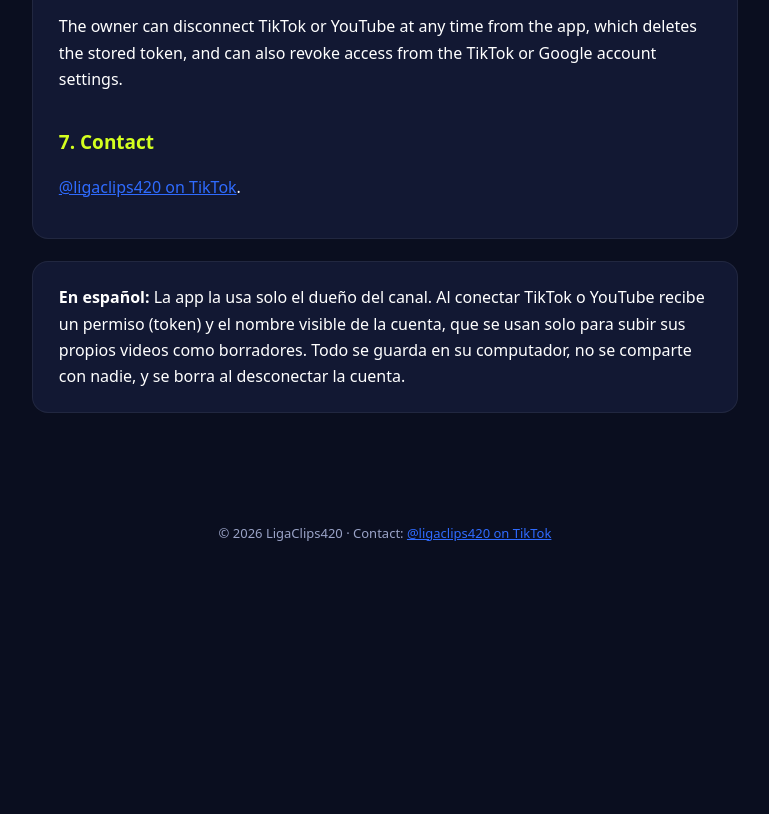
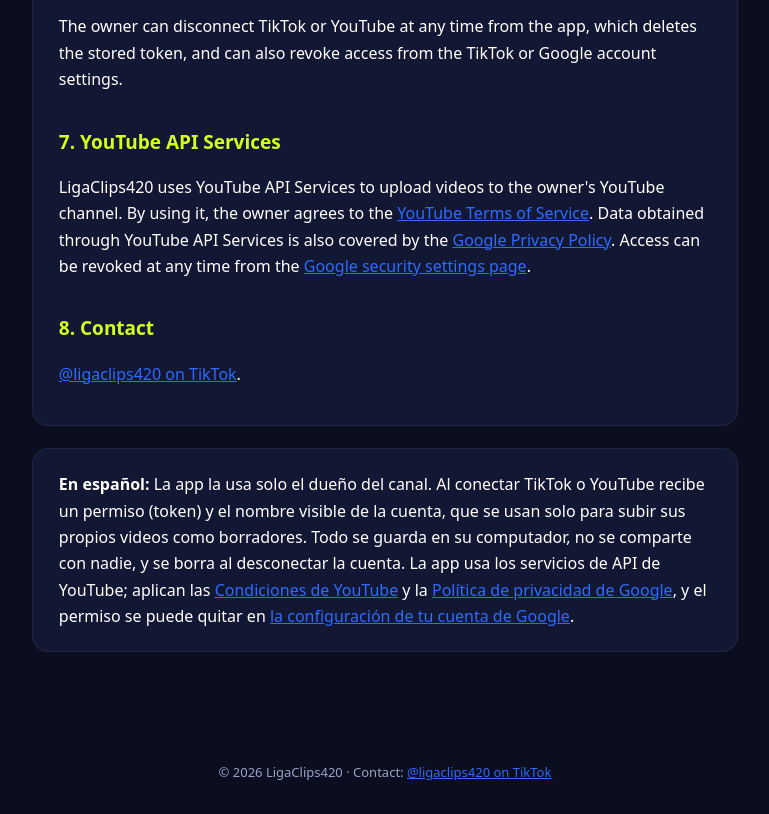
Before and after one commit to DanielValencia10/ligaclips420, a plain HTML site: page privacy.html in a window 1280 px wide. Shown: the part 1068-1882 px from the top of the page, without its empty margins (255-1024 px from the left). Before the commit the page ends 1642 px from the top, so only its background shows below. Drawn offline with Linux system fonts and the light colour scheme.

Commit message:
Privacidad: agregar servicios de API de YouTube

```diff
--- a/privacy.html
+++ b/privacy.html
@@ -33,8 +33,14 @@ than TikTok's and Google's official APIs.</p>
 <h2>5. Sharing</h2><p>No data is sold, shared or transferred to third parties.</p>
 <h2>6. Removal</h2><p>The owner can disconnect TikTok or YouTube at any time from the app, which deletes the stored token, and can also revoke
 access from the TikTok or Google account settings.</p>
-<h2>7. Contact</h2><p><a href="https://www.tiktok.com/@ligaclips420">@ligaclips420 on TikTok</a>.</p></div>
+<h2>7. YouTube API Services</h2><p>LigaClips420 uses YouTube API Services to upload videos to the owner's YouTube
+channel. By using it, the owner agrees to the <a href="https://www.youtube.com/t/terms">YouTube Terms of Service</a>. Data obtained
+through YouTube API Services is also covered by the <a href="https://policies.google.com/privacy">Google Privacy Policy</a>.
+Access can be revoked at any time from the <a href="https://myaccount.google.com/permissions">Google security settings page</a>.</p>
+<h2>8. Contact</h2><p><a href="https://www.tiktok.com/@ligaclips420">@ligaclips420 on TikTok</a>.</p></div>
 <div class="caja"><b>En español:</b> La app la usa solo el dueño del canal. Al conectar TikTok o YouTube recibe un permiso (token) y el
 nombre visible de la cuenta, que se usan solo para subir sus propios videos como borradores. Todo se guarda en su computador, no se comparte
-con nadie, y se borra al desconectar la cuenta.</div>
+con nadie, y se borra al desconectar la cuenta. La app usa los servicios de API de YouTube; aplican las
+<a href="https://www.youtube.com/t/terms">Condiciones de YouTube</a> y la <a href="https://policies.google.com/privacy">Política de
+privacidad de Google</a>, y el permiso se puede quitar en <a href="https://myaccount.google.com/permissions">la configuración de tu cuenta de Google</a>.</div>
 </main><footer>© 2026 LigaClips420 · Contact: <a href="https://www.tiktok.com/@ligaclips420">@ligaclips420 on TikTok</a></footer></body></html>
```
